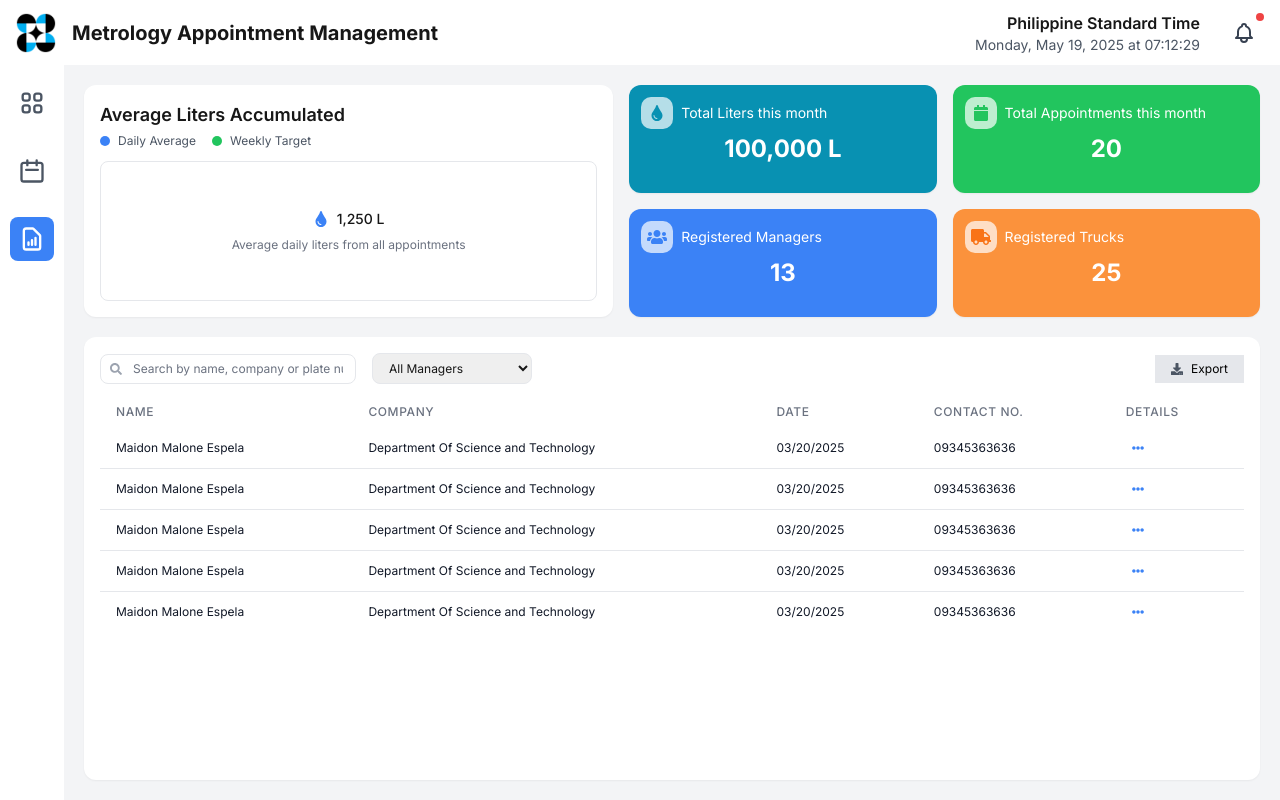
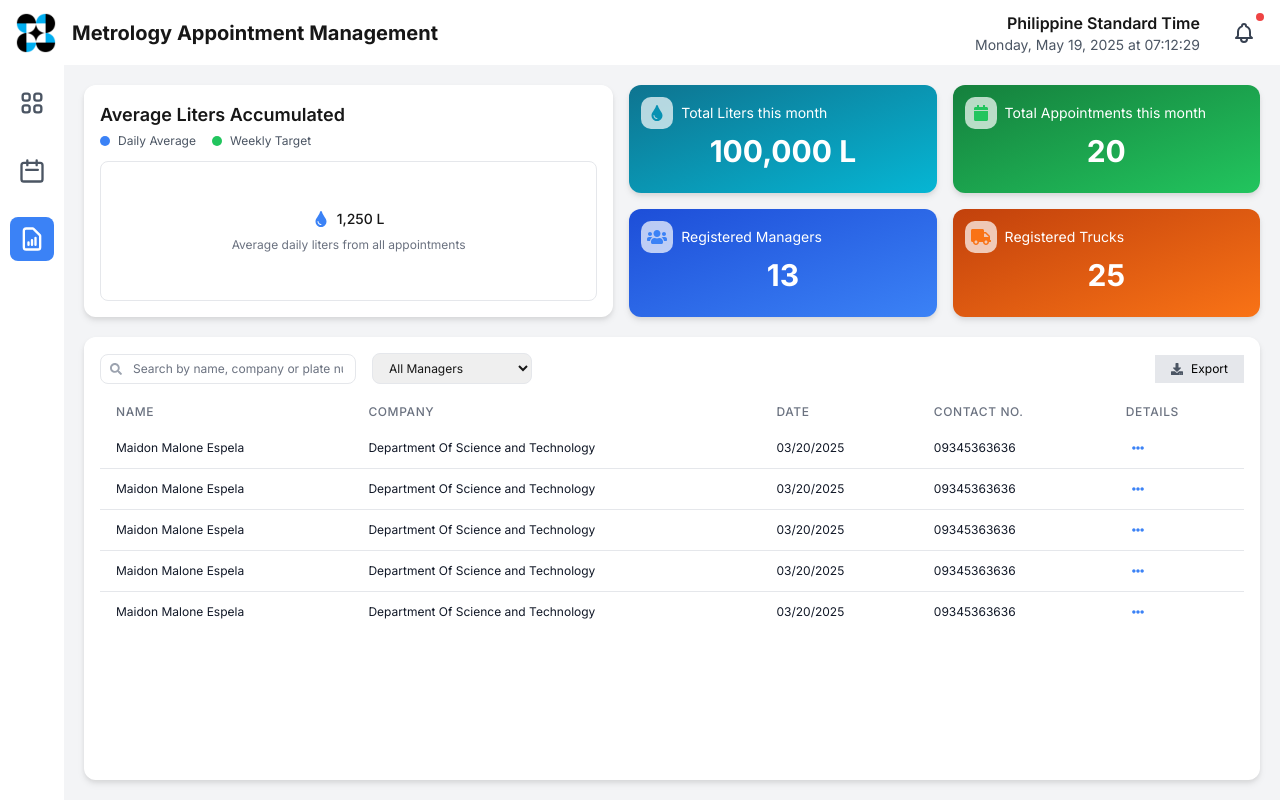
Before and after one commit to nberrr/RSTL_Appointment, a Next.js app: page /metrology/dashboard/reports in a window 1280 px wide. Built offline with nearby package versions, Linux system fonts and the light colour scheme.

Commit message:
color change

```diff
--- a/src/app/metrology/dashboard/calendar/page.js
+++ b/src/app/metrology/dashboard/calendar/page.js
@@ -61,7 +61,7 @@ export default function CalendarPage() {
           <main className="flex-1 bg-gray-100 p-5">
             <div className="flex gap-6">
               {/* Left Side - Calendar */}
-              <div className="bg-white rounded-xl shadow-sm p-4 w-[600px]">
+              <div className="bg-white rounded-xl drop-shadow-md p-4 w-[600px]">
                 <div className="flex justify-between items-center mb-6">
                   <h2 className="text-xl font-semibold">{currentMonth}</h2>
                   <div className="flex gap-2">
@@ -140,7 +140,7 @@ export default function CalendarPage() {
               {/* Right Side - Info and Table */}
               <div className="flex-1 space-y-6">
                 {/* Date and Stats */}
-                <div className="bg-gray-700 rounded-xl shadow-sm p-6">
+                <div className="bg-gradient-to-br from-gray-600 to-gray-500 rounded-xl drop-shadow-md p-6">
                   <h2 className="text-xl text-white font-semibold mb-6">
                     {format(selectedDate, 'EEEE, MMMM d, yyyy')}
                   </h2>
@@ -182,9 +182,9 @@ export default function CalendarPage() {
                 </div>
 
                 {/* Appointments Table */}
-                <div class="rounded-xl shadow-sm">
+                <div class="rounded-xl drop-shadow-md">
                 {/* Header */}
-                <div class="bg-green-500 text-white p-4 rounded-t-xl flex justify-between items-center">
+                <div class="bg-gradient-to-br from-green-700 to-green-500 text-white p-4 rounded-t-xl flex justify-between items-center drop-shadow-md">
                   <h3 class="text-xl font-semibold">Appointments</h3>
                   <div class="flex gap-4">
                     {/* Search Bar */}
--- a/src/app/metrology/dashboard/page.js
+++ b/src/app/metrology/dashboard/page.js
@@ -137,7 +137,7 @@ export default function MetrologyDashboard() {
             <div className="grid grid-cols-1 lg:grid-cols-[45%,1fr] gap-4 h-full">
               {/* Left Section - Calendar and Info */}
               <div className="h-full">
-                <div className="bg-white rounded-xl shadow-sm p-4 h-full flex flex-col">
+                <div className="bg-white rounded-xl drop-shadow-md p-4 h-full flex flex-col">
                   {/* Calendar Header */}
                   <div className="flex justify-between items-center mb-2">
                     <h2 className="text-lg font-semibold text-gray-900">{currentMonth}</h2>
@@ -245,7 +245,8 @@ export default function MetrologyDashboard() {
                 {/* Stats Cards */}
                 <div className="grid grid-cols-3 gap-4">
                   {/* Registered Managers */}
-                  <div className="bg-blue-500 rounded-xl p-4 min-h-[150px] flex flex-col justify-between">
+                 <div className="bg-gradient-to-br from-blue-700 to-blue-500 rounded-xl p-3 min-h-[150px] flex flex-col justify-between drop-shadow-md">
+
                     <div className="flex flex-col">
                       <div className="flex justify-between items-start">
                         <div>
@@ -267,7 +268,7 @@ export default function MetrologyDashboard() {
                   </div>
 
                   {/* Scheduled Appointments */}
-                  <div className="bg-green-500 rounded-xl p-4 min-h-[150px] flex flex-col justify-between">
+                  <div className="bg-gradient-to-br from-green-700 to-green-500 rounded-xl p-3 min-h-[150px] flex flex-col justify-between drop-shadow-md">
                     <div className="flex flex-col">
                       <div className="flex justify-between items-start">
                         <div>
@@ -290,7 +291,7 @@ export default function MetrologyDashboard() {
 
 
                   {/* Appointments Today */}
-                  <div className="bg-violet-500 rounded-xl p-4 min-h-[150px] flex flex-col justify-between">
+                  <div className="bg-gradient-to-br from-violet-700 to-violet-500 rounded-xl p-3 min-h-[150px] flex flex-col justify-between drop-shadow-md">
                     <div className="flex flex-col">
                       <div className="flex justify-between items-start">
                         <div>
@@ -314,7 +315,7 @@ export default function MetrologyDashboard() {
                 </div>
 
                 {/* Chart Section */}
-                <div className="bg-white rounded-xl shadow-sm p-3">
+                <div className="bg-white rounded-xl drop-shadow-md p-3">
                   <h3 className="text-sm font-semibold mb-2">Daily Liquid Volume (Last 7 Days)</h3>
                   <div className="h-[200px] flex items-center justify-center border border-gray-200 rounded-lg">
                     <p className="text-xs text-gray-500">Chart will be displayed here</p>
@@ -323,7 +324,7 @@ export default function MetrologyDashboard() {
                 </div>
 
                 {/* Appointments Table */}
-                <div className="bg-white rounded-xl shadow-sm p-3">
+                <div className="bg-white rounded-xl drop-shadow-md p-3">
                   <h3 className="text-sm font-semibold mb-2">Upcoming Appointments</h3>
                   <div className="overflow-hidden rounded-lg border border-gray-200">
                     <table className="min-w-full divide-y divide-gray-200">
--- a/src/app/metrology/dashboard/reports/page.js
+++ b/src/app/metrology/dashboard/reports/page.js
@@ -38,7 +38,7 @@ export default function ReportsPage() {
               {/* Top Section - Chart and Stats */}
               <div className="flex gap-4 justify-between ">
                 {/* Average Liters Chart Section - Left Side */}
-                <div className="bg-white rounded-xl shadow-sm p-4 w-[45%]">
+                <div className="bg-white rounded-xl drop-shadow-md p-4 w-[45%]">
                   <div className="flex justify-between items-center mb-3">
                     <div>
                       <h2 className="text-lg font-semibold">Average Liters Accumulated</h2>
@@ -66,7 +66,7 @@ export default function ReportsPage() {
                 {/* Stats Cards - Right Side */}
                 <div className="flex-1 grid grid-cols-2 gap-4">
                   {/* Total Liters Card */}
-                  <div className="bg-cyan-600 rounded-xl shadow-sm p-3">
+                  <div className="bg-gradient-to-br from-cyan-700 to-cyan-500 rounded-xl drop-shadow-md p-3">
                     <div className="flex justify-between items-start">
                       <div>
                       <div className="flex items-center gap-2">
@@ -77,12 +77,12 @@ export default function ReportsPage() {
                       </div>
                       </div>
                     </div>
-                    <div className='flex justify-center'><p className="text-2xl   font-bold mt-1 text-white">100,000 L</p></div>
+                    <div className='flex justify-center'><p className="text-3xl font-bold mt-1 text-white">100,000 L</p></div>
 
                   </div>
 
                   {/* Total Appointments Card */}
-                  <div className="bg-green-500 rounded-xl shadow-sm p-3">
+                  <div className="bg-gradient-to-br from-green-700 to-green-500 rounded-xl drop-shadow-md p-3">
                     <div className="flex justify-between items-start">
                       <div>
                         <div className="flex items-center gap-2">
@@ -93,11 +93,11 @@ export default function ReportsPage() {
                         </div>
                       </div>
                     </div>
-                    <div className='flex justify-center'><p className="text-2xl   font-bold mt-1 text-white">20</p></div>
+                    <div className='flex justify-center'><p className="text-3xl font-bold mt-1 text-white">20</p></div>
                   </div>
 
                   {/* Registered Managers Card */}
-                  <div className="bg-blue-500 rounded-xl shadow-sm p-3">
+                  <div className="bg-gradient-to-br from-blue-700 to-blue-500 rounded-xl drop-shadow-md p-3">
                     <div className="flex justify-between items-start">
                       <div>
                         <div className="flex items-center gap-2">
@@ -108,12 +108,12 @@ export default function ReportsPage() {
                         </div>
                       </div>
                     </div>
-                    <div className='flex justify-center'><p className="text-2xl   font-bold mt-1 text-white">13</p></div>
+                    <div className='flex justify-center'><p className="text-3xl font-bold mt-1 text-white">13</p></div>
 
                   </div>
 
                   {/* Registered Trucks Card */}
-                  <div className="bg-orange-400 rounded-xl shadow-sm p-3">
+                  <div className="bg-gradient-to-br from-orange-700 to-orange-500 rounded-xl drop-shadow-md p-3">
                     <div className="flex justify-between items-start">
                       <div>
                         <div className="flex items-center gap-2">
@@ -125,14 +125,14 @@ export default function ReportsPage() {
                       </div>
 
                     </div>
-                    <div className='flex justify-center'><p className="text-2xl   font-bold mt-1 text-white">25</p></div>
+                    <div className='flex justify-center'><p className="text-3xl font-bold mt-1 text-white">25</p></div>
 
                   </div>
                 </div>
               </div>
 
               {/* Table Section */}
-              <div className="bg-white rounded-xl shadow-sm p-4 flex-1">
+              <div className="bg-white rounded-xl drop-shadow-md p-4 flex-1">
                 {/* Search and Filter */}
                 <div className="flex items-center gap-4 mb-3">
                   <div className="relative w-64">
```
